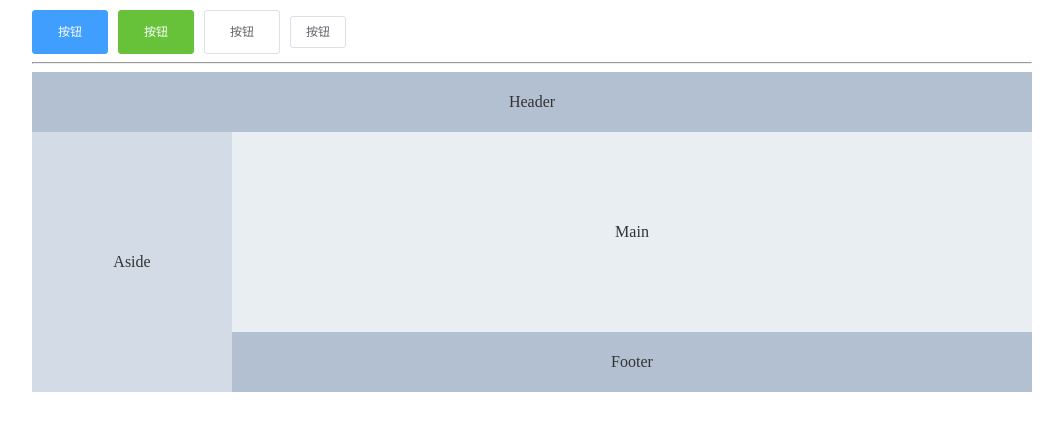
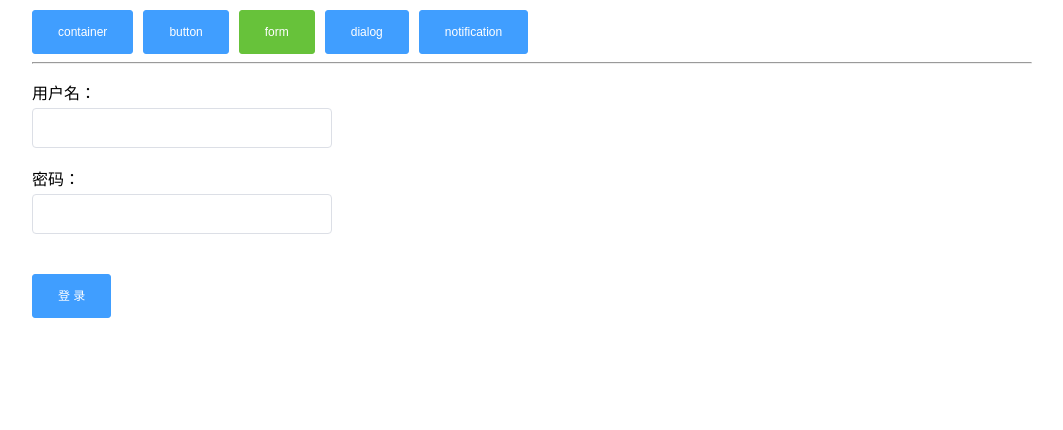
Before and after one commit to youmengyin/ymyelement, a Vue app: page / in a window 1280 px wide. Shown: the top 430 px of the page, without its empty margins (108-1171 px from the left). Built offline with nearby package versions, Linux system fonts and the light colour scheme.

Commit message:
feat: form

```diff
--- a/package.json
+++ b/package.json
@@ -4,6 +4,7 @@
   "private": true,
   "scripts": {
     "build": "vue-tsc --noEmit && vite build",
+    "build:dev": "vue-tsc --noEmit && vite build --mode=development",
     "dev": "vite",
     "preview": "vite preview",
     "prepare": "husky install",
@@ -16,6 +17,8 @@
     "vue": "^3.2.0"
   },
   "dependencies": {
+    "async-validator": "^4.2.5",
+    "mitt": "^3.0.0",
     "vue": "^3.2.25"
   },
   "devDependencies": {
--- a/src/App.vue
+++ b/src/App.vue
@@ -1,4 +1,48 @@
 <template>
+  <div>
+    <QXButton
+      v-for="example in compExamples"
+      :key="example"
+      :type="comp==example?'success':'primary'"
+      @click="comp=example"
+    >
+      {{ example }}
+    </QXButton>
+  </div>
+  <hr>
+  <div v-if="comp=='form'">
+    <QXForm
+      ref="myForm"
+      :model="model"
+      :rules="rules"
+    >
+      <QXFormItem
+        label="用户名："
+        prop="username"
+      >
+        <QXInput v-model="model.username" />
+      </QXFormItem>
+      <QXFormItem
+        label="密码："
+        prop="password"
+      >
+        <QXInput
+          v-model="model.password"
+          type="password"
+        />
+      </QXFormItem>
+      <br>
+      <QXFormItem>
+        <QXButton
+          type="primary"
+          @click="login"
+        >
+          登 录
+        </QXButton>
+      </QXFormItem>
+    </QXForm>
+  </div>
+  <div v-if="comp=='button'">
     <QXButton type="primary">
       按钮
     </QXButton>
@@ -9,7 +53,8 @@
     <QXButton size="small">
       按钮
     </QXButton>
-  <hr>
+  </div>
+  <div v-if="comp=='container'">
     <QXContainer>
       <QXHeader>Header</QXHeader>
       <QXContainer>
@@ -22,8 +67,39 @@
         </QXContainer>
       </QXContainer>
     </QXContainer>
+  </div>
 </template>
 
+<script lang="ts" setup>
+import { reactive, ref } from 'vue';
+import { FormType } from './components/form/type';
+const comp = ref('form');
+const compExamples = ref(['container', 'button', 'form', 'dialog', 'notification']);
+const model = reactive({
+	username: '',
+	password: ''
+});
+const rules = reactive({
+	username: [{
+		require: true,
+		message: "请输入用户名！"
+	}],
+	password: [{
+		require: true,
+		message: "请输入密码！"
+	}]
+});
+const myForm = ref<FormType>();
+function login() {
+	myForm.value?.validate((valid) => {
+		if (valid) {
+			console.log(model);
+		} else {
+			alert("error submit!, 请正确填写表单！");
+		}
+	});
+}
+</script>
 <style>
 body{
   width:1000px;
--- /dev/null
+++ b/src/components/form/index.ts
@@ -0,0 +1,12 @@
+import { App } from "vue";
+import QXForm from './src/form.vue';
+import QXFormItem from './src/form-item.vue';
+import QXInput from './src/input.vue';
+
+export default {
+	install(app: App) {
+		app.component(QXForm.name, QXForm);
+		app.component(QXFormItem.name, QXFormItem);
+		app.component(QXInput.name, QXInput);
+	}
+};
--- /dev/null
+++ b/src/components/form/src/form-item.vue
@@ -0,0 +1,84 @@
+<template>
+  <div class="qx-form-item">
+    <label v-if="label">{{ label }}</label>
+    <slot />
+    <p
+      v-if="error"
+      class="error"
+    >
+      {{ error }}
+    </p>
+  </div>
+</template>
+
+<script setup lang='ts'>
+import Schema from 'async-validator';
+import { inject, onMounted, ref } from 'vue';
+import { FormItem, key } from '../type';
+import { emitter } from '../../../utils/emitter';
+
+interface Props {
+  label?: string,
+  prop?: string
+}
+const props = withDefaults(defineProps<Props>(), {
+	label: '',
+	prop: ''
+});
+const error = ref("");
+const formData = inject(key);
+const o:FormItem = {
+	validate
+};
+
+defineExpose(o);
+
+onMounted(() => {
+	if (props.prop) {
+		emitter.on('validate', () => {
+			console.log("addFormItem", validate());
+			validate();
+		});
+		emitter.emit('addFormItem', o);
+	}
+});
+
+function validate() {
+	if (formData?.rules === undefined) {
+		return Promise.resolve({ result: true });
+	}
+	const rules = formData.rules[props.prop];
+	const values = formData.model[props.prop];
+	const schema = new Schema({ [props.prop]: rules });
+	return schema.validate({ [props.prop]: values }, (errors) => {
+		if (errors) {
+			error.value = errors[0].message || "校验错误";
+		} else {
+			error.value = '';
+		}
+	});
+}
+</script>
+<script lang='ts'>
+export default {
+	name: 'QXFormItem'
+};
+
+</script>
+<style scoped lang ='scss'>
+@import '../../styles/mixin.scss';
+@include b(form-item){
+  margin-bottom: 22px;
+  label{
+    line-height: 1.2;
+    margin-bottom: 5px;
+    display: inline-block;
+  }
+  & .qx-form-item{
+    margin-bottom: 0;
+  }
+}
+.error{
+  color: red;
+}
+</style>
--- /dev/null
+++ b/src/components/form/src/form.vue
@@ -0,0 +1,55 @@
+<template>
+  <div class="qx-form">
+    <slot />
+  </div>
+</template>
+
+<script setup lang='ts'>
+import {
+	PropType,
+	provide,
+	ref
+} from 'vue';
+import { key, FormItem } from '../type';
+import {
+	Rules
+} from 'async-validator';
+const props = defineProps({
+	model: { type: Object, require: true },
+	rules: { type: Object as PropType < Rules> }
+});
+
+provide(key, {
+	model: props.model,
+	rules: props.rules
+});
+const items = ref<FormItem []>([]);
+
+function validate(callback: (isValid: boolean) => void) {
+	const tasks = items.value.map((item) => item.validate());
+	Promise.all(tasks).then(() => {
+		callback(true);
+	}).catch(() => {
+		callback(false);
+	});
+}
+
+defineExpose({
+	validate
+});
+</script>
+<script lang='ts'>
+export default {
+	name: 'QXForm'
+};
+</script>
+
+<style scoped lang='scss'>
+    @import '../../styles/mixin.scss';
+    @include b(form) {
+        margin-top: 20px;
+        box-sizing: border-box;
+        width: 300px;
+        flex-shrink: 0;
+    }
+</style>
--- /dev/null
+++ b/src/components/form/src/input.vue
@@ -0,0 +1,54 @@
+<template>
+  <div>
+    <input
+      :value="modelValue"
+      class="qx-input--inner"
+      @input="onInput"
+    >
+  </div>
+</template>
+
+<script setup lang="ts">
+import { emitter } from '../../../utils/emitter';
+defineProps<{
+  modelValue: string
+}>();
+// update:modelValue必须采用小驼峰形式
+const emit = defineEmits<{(e: "update:modelValue", value:string): void
+}>();
+
+function onInput(e: Event) {
+	const input = e.target as HTMLInputElement;
+	emit("update:modelValue", input.value);
+	emitter.emit("validate");
+}
+</script>
+
+<script lang="ts">
+export default {
+	name: 'QXInput'
+};
+
+</script>
+<style scoped lang ='scss'>
+@import '../../styles/mixin.scss';
+@include b(input){
+    @include m(inner){
+      -webkit-appearance: none;
+      background-color: #fff;
+      background-image: none;
+      border-radius: 4px;
+      border: 1px solid #dcdfe6;
+      box-sizing: border-box;
+      color: #606266;
+      display: inline-block;
+      font-size: inherit;
+      height: 40px;
+      line-height: 40px;
+      outline: 0;
+      padding: 0 15px;
+      transition: border-color .2s cubic-bezier(.645,.045,.355,1);
+      width: 100%;
+    }
+}
+</style>
--- /dev/null
+++ b/src/components/form/type.ts
@@ -0,0 +1,16 @@
+import { Rules, Values } from "async-validator";
+import { InjectionKey } from "vue";
+
+export type FormData = {
+  model: Record<string, unknown>;
+  rules?: Rules
+}
+export type FormItem = {
+  validate: () => Promise<Values>;
+};
+
+export type FormType = {
+  validate: (callback: (isValid: boolean) => void) => void;
+}
+
+export const key: InjectionKey<FormData> = Symbol("form-data");
--- a/src/main.ts
+++ b/src/main.ts
@@ -2,9 +2,10 @@ import { createApp } from 'vue';
 import App from './App.vue';
 import QXContainer from './components/container';
 import QXButton from './components/button';
+import QXForm from './components/form';
 
 const app = createApp(App);
 app.config.globalProperties.$QXUI = {
 	size: 'large'
 };
-app.use(QXContainer).use(QXButton).mount('#app');
+app.use(QXContainer).use(QXButton).use(QXForm).mount('#app');
--- /dev/null
+++ b/src/utils/emitter.ts
@@ -0,0 +1,7 @@
+import mitt from "mitt";
+import { FormItem } from "../components/form/type";
+export type Events = {
+  validate: undefined,
+  addFormItem: FormItem
+}
+export const emitter = mitt<Events>();
```
Lines whose indentation alone changed are shown as unchanged.
